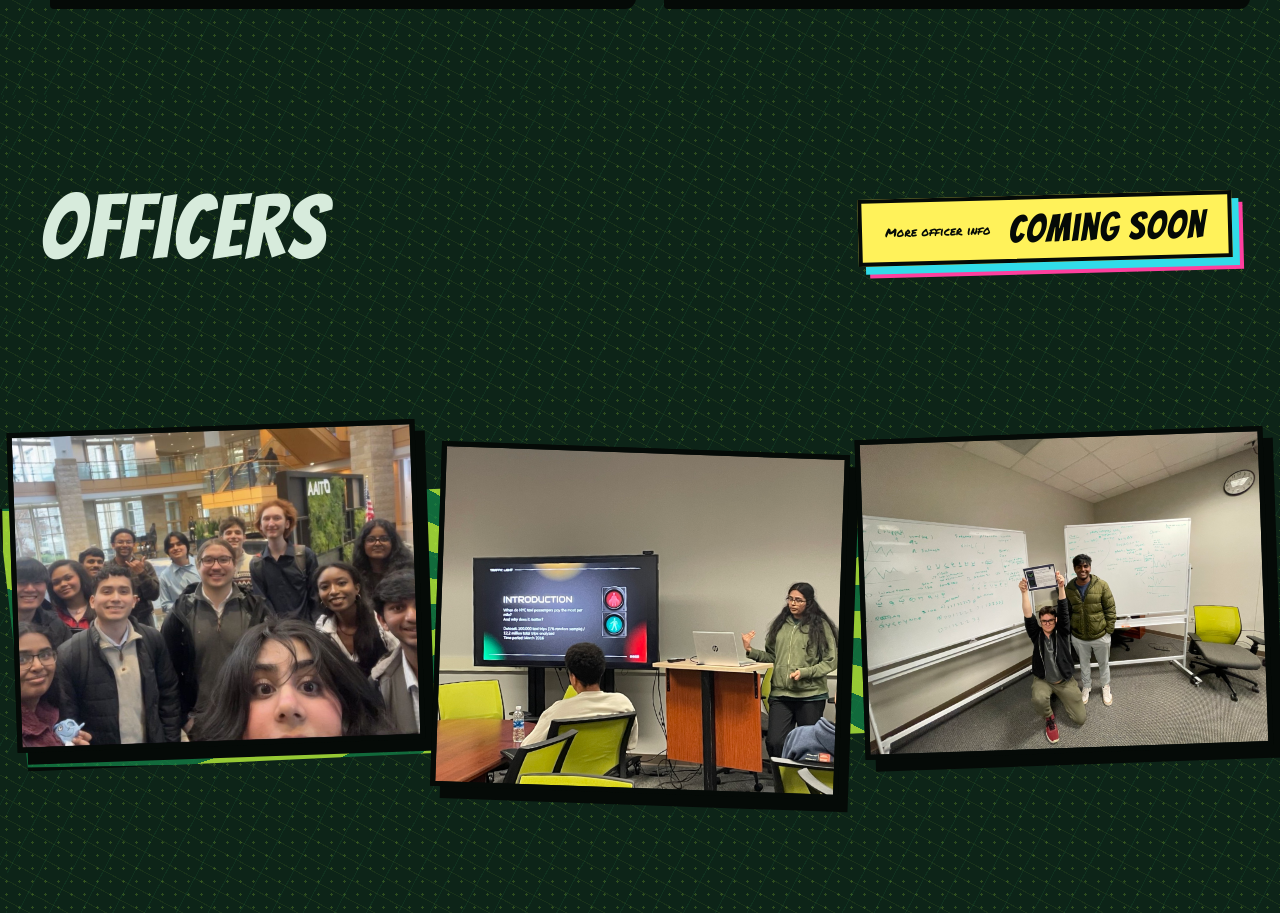
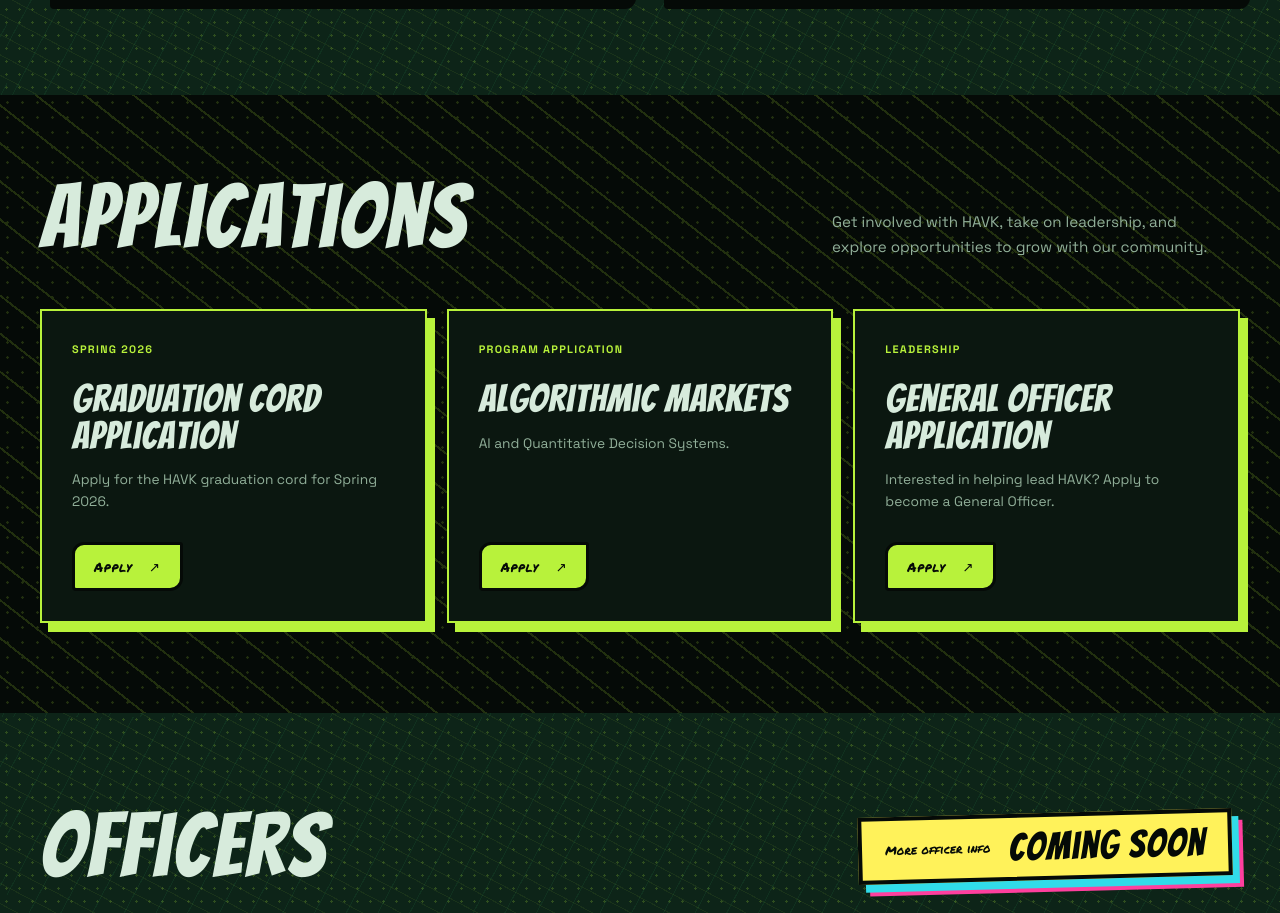
Before and after one commit to hackwithhavk/hackwithhavk.github.io, a plain HTML site: page index.html in a window 1280 px wide. Shown: the part 3363-4276 px from the top of the page. Drawn offline with Linux system fonts and the light colour scheme.

Commit message:
Add application forms section

```diff
--- a/index.html
+++ b/index.html
@@ -214,6 +214,70 @@
         </div>
       </section>
 
+      <section class="applications section-dark" id="applications">
+        <div class="shell">
+          <div class="applications__heading reveal">
+            <h2>Applications</h2>
+            <p>
+              Get involved with HAVK, take on leadership, and explore opportunities
+              to grow with our community.
+            </p>
+          </div>
+
+          <div class="applications__grid">
+
+            <article class="application-card reveal">
+              <span class="application-card__label">Spring 2026</span>
+              <h3>Graduation Cord Application</h3>
+              <p>
+                Apply for the HAVK graduation cord for Spring 2026.
+              </p>
+              <a
+                class="button button--lime"
+                href="https://docs.google.com/forms/d/e/1FAIpQLSfHeLTBPN7r-YRuG4fl9lOqyTBRBv8VUg7wVq3AiLWk7T_w4g/viewform"
+                target="_blank"
+                rel="noopener noreferrer"
+              >
+                Apply <span aria-hidden="true">↗</span>
+              </a>
+            </article>
+
+            <article class="application-card reveal reveal--delay">
+              <span class="application-card__label">Program Application</span>
+              <h3>Algorithmic Markets</h3>
+              <p>
+                AI and Quantitative Decision Systems.
+              </p>
+              <a
+                class="button button--lime"
+                href="https://docs.google.com/forms/d/e/1FAIpQLSfOxMHj9q5kC6oz49yp__4se-KTnkPEWoIw7IZI9E07Gr-_Bg/viewform"
+                target="_blank"
+                rel="noopener noreferrer"
+              >
+                Apply <span aria-hidden="true">↗</span>
+              </a>
+            </article>
+
+            <article class="application-card reveal">
+              <span class="application-card__label">Leadership</span>
+              <h3>General Officer Application</h3>
+              <p>
+                Interested in helping lead HAVK? Apply to become a General Officer.
+              </p>
+              <a
+                class="button button--lime"
+                href="https://docs.google.com/forms/d/e/1FAIpQLScZuoRmSHL1LRAmsvPYO85FRKg3A8gWzvEkbimd9877F3E0sA/viewform"
+                target="_blank"
+                rel="noopener noreferrer"
+              >
+                Apply <span aria-hidden="true">↗</span>
+              </a>
+            </article>
+
+          </div>
+        </div>
+      </section>
+
       <section class="team section-paper" id="team">
         <div class="shell">
           <div class="team__heading reveal">
--- a/styles.css
+++ b/styles.css
@@ -518,6 +518,27 @@
   .footer__top { grid-template-columns: 1fr 1fr; min-height: 155px; }
   .footer__top > p { grid-column: 2; grid-row: 1; }
   .footer__links { grid-column: 1 / -1; justify-content: flex-start; }
+
+  /* applications */
+
+  .applications {
+    padding: 70px 0 80px;
+  }
+
+  .applications__heading {
+    grid-template-columns: 1fr;
+    gap: 20px;
+    margin-bottom: 35px;
+  }
+
+  .applications__grid {
+    grid-template-columns: 1fr;
+    gap: 24px;
+  }
+
+  .application-card {
+    min-height: 280px;
+  }
 }
 
 @media (max-width: 560px) {
@@ -670,3 +691,110 @@
   *, *::before, *::after { animation-duration: .001ms !important; animation-iteration-count: 1 !important; transition-duration: .001ms !important; }
   .reveal { opacity: 1; transform: none; }
 }
+
+
+
+/* Applications */
+
+.applications {
+  position: relative;
+  overflow: hidden;
+  padding: 80px 0 90px;
+  background: var(--ink);
+}
+
+.applications::before {
+  position: absolute;
+  content: "";
+  inset: 0;
+  opacity: .16;
+  background-image:
+    repeating-linear-gradient(
+      38deg,
+      transparent 0 28px,
+      var(--lime) 28px 30px
+    ),
+    radial-gradient(
+      var(--lime) 1px,
+      transparent 1.5px
+    );
+  background-size: auto, 15px 15px;
+  pointer-events: none;
+}
+
+.applications .shell {
+  position: relative;
+  z-index: 1;
+}
+
+.applications__heading {
+  display: grid;
+  grid-template-columns: minmax(0, 1fr) minmax(260px, .55fr);
+  gap: 50px;
+  align-items: end;
+  margin-bottom: 50px;
+}
+
+.applications__heading h2 {
+  margin: 0;
+}
+
+.applications__heading p {
+  max-width: 390px;
+  margin: 0;
+  color: var(--muted);
+  font-size: .95rem;
+  line-height: 1.6;
+}
+
+.applications__grid {
+  display: grid;
+  grid-template-columns: repeat(3, minmax(0, 1fr));
+  gap: 20px;
+}
+
+.application-card {
+  display: flex;
+  flex-direction: column;
+  min-height: 310px;
+  padding: 30px;
+  border: 2px solid var(--lime);
+  background: var(--ink-soft);
+  box-shadow: 8px 9px 0 var(--lime);
+  transition:
+    transform .2s ease,
+    box-shadow .2s ease;
+}
+
+.application-card:hover {
+  transform: translateY(-7px);
+  box-shadow: 11px 13px 0 var(--lime);
+}
+
+.application-card__label {
+  margin-bottom: 24px;
+  color: var(--lime);
+  font-size: .68rem;
+  font-weight: 800;
+  letter-spacing: .12em;
+  text-transform: uppercase;
+}
+
+.application-card h3 {
+  margin: 0 0 15px;
+  color: var(--paper);
+  font: 400 clamp(1.8rem, 3vw, 2.7rem)/.95 var(--display);
+  letter-spacing: .02em;
+}
+
+.application-card p {
+  margin: 0 0 30px;
+  color: var(--muted);
+  font-size: .86rem;
+  line-height: 1.55;
+}
+
+.application-card .button {
+  align-self: flex-start;
+  margin-top: auto;
+}
```
